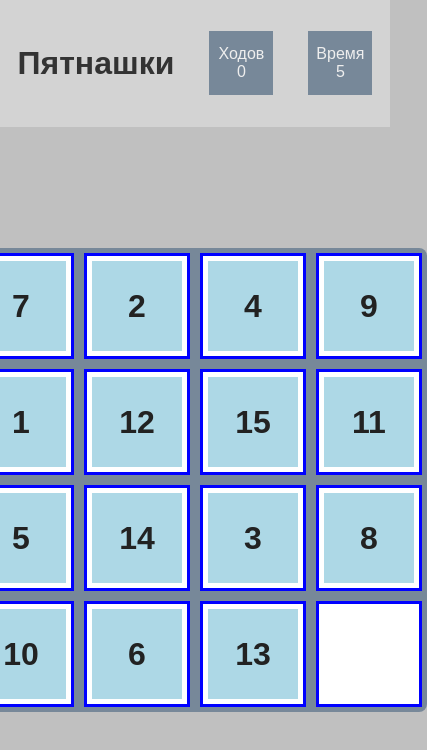
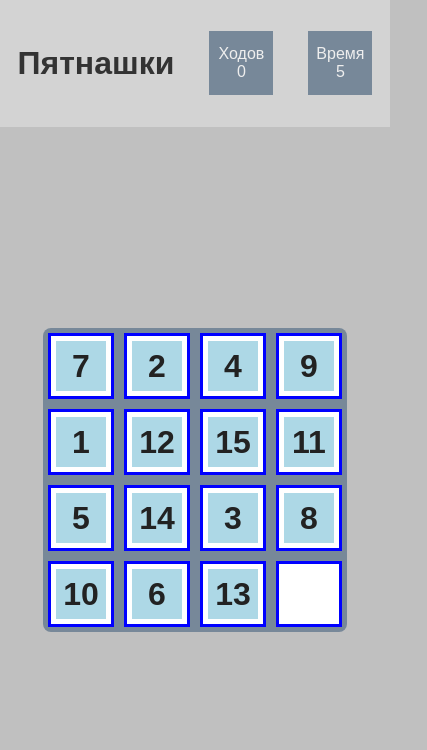
Before and after one commit to karmacan/JS-Tag-Game, a plain HTML site: page index.html in a window 390 px wide. Shown: the whole page, 427 px wide, since content can reach past the window. Drawn offline with Linux system fonts and the light colour scheme.

```diff
--- a/index.html
+++ b/index.html
@@ -26,63 +26,31 @@
     <div class="board">
       <!-- 1st -->
       <div class="row">
-        <div class="cell" id="1">
-          <!-- <div class="fill" draggable="true" id="1"><span>1</span></div> -->
-        </div>
-        <div class="cell" id="2">
-          <!-- <div class="fill" draggable="true" id="2"><span>2</span></div> -->
-        </div>
-        <div class="cell" id="3">
-          <!-- <div class="fill" draggable="true" id="3"><span>3</span></div> -->
-        </div>
-        <div class="cell" id="4">
-          <!-- <div class="fill" draggable="true" id="4"><span>4</span></div> -->
-        </div>
+        <div class="cell" id="1"></div>
+        <div class="cell" id="2"></div>
+        <div class="cell" id="3"></div>
+        <div class="cell" id="4"></div>
       </div>
       <!-- 2nd -->
       <div class="row">
-        <div class="cell" id="5">
-          <!-- <div class="fill" draggable="true" id="5"><span>5</span></div> -->
-        </div>
-        <div class="cell" id="6">
-          <!-- <div class="fill" draggable="true" id="6"><span>6</span></div> -->
-        </div>
-        <div class="cell" id="7">
-          <!-- <div class="fill" draggable="true" id="7"><span>7</span></div> -->
-        </div>
-        <div class="cell" id="8">
-          <!-- <div class="fill" draggable="true" id="8"><span>8</span></div> -->
-        </div>
+        <div class="cell" id="5"></div>
+        <div class="cell" id="6"></div>
+        <div class="cell" id="7"></div>
+        <div class="cell" id="8"></div>
       </div>
       <!-- 3rd -->
       <div class="row">
-        <div class="cell" id="9">
-          <!-- <div class="fill" draggable="true" id="9"><span>9</span></div> -->
-        </div>
-        <div class="cell" id="10">
-          <!-- <div class="fill" draggable="true" id="10"><span>10</span></div> -->
-        </div>
-        <div class="cell" id="11">
-          <!-- <div class="fill" draggable="true" id="11"><span>11</span></div> -->
-        </div>
-        <div class="cell" id="12">
-          <!-- <div class="fill" draggable="true" id="12"><span>12</span></div> -->
-        </div>
+        <div class="cell" id="9"></div>
+        <div class="cell" id="10"></div>
+        <div class="cell" id="11"></div>
+        <div class="cell" id="12"></div>
       </div>
       <!-- 4th -->
       <div class="row">
-        <div class="cell" id="13">
-          <!-- <div class="fill" draggable="true" id="13"><span>13</span></div> -->
-        </div>
-        <div class="cell" id="14">
-          <!-- <div class="fill" draggable="true" id="14"><span>14</span></div> -->
-        </div>
-        <div class="cell" id="15">
-          <!-- <div class="fill" draggable="true" id="15"><span>15</span></div> -->
-        </div>
-        <div class="cell empty" id="16">
-
-        </div>
+        <div class="cell" id="13"></div>
+        <div class="cell" id="14"></div>
+        <div class="cell" id="15"></div>
+        <div class="cell empty" id="16"></div>
       </div>
     </div>
   </section>
--- a/public/css/style.css
+++ b/public/css/style.css
@@ -130,3 +130,15 @@ section {
   text-transform: uppercase;
   margin-bottom: 0.5rem;
 }
+
+/* Phone */
+@media (max-width: 500px) {
+  .cell {
+    height: 60px;
+    width: 60px;
+  }
+  .fill {
+    height: 50px;
+    width: 50px;
+  }
+}
```
Also changed, not shown: screen.png (added), 1 other file.
